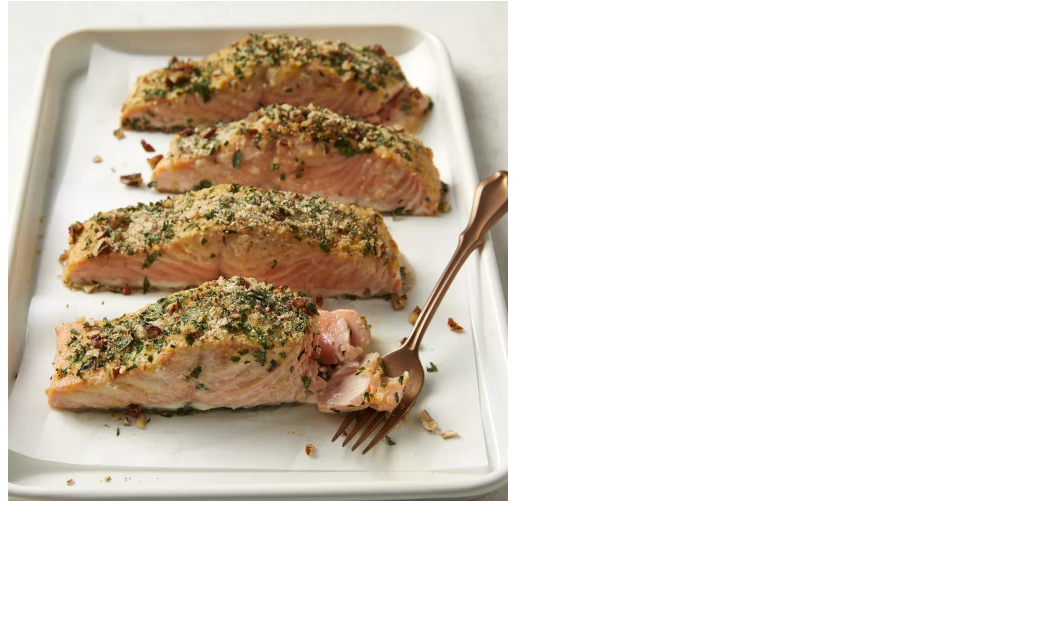
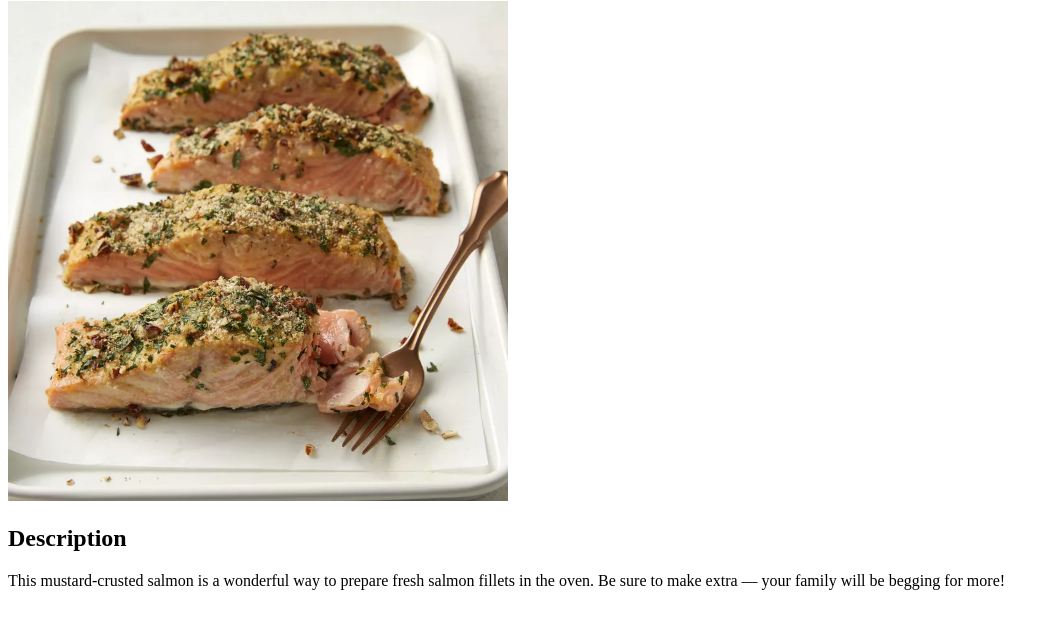
Before and after one commit to atrakjun51/odin-recipes, a plain HTML site: page recipes/baked-dijon-salmon.html in a window 1280 px wide. Shown: the part 79-708 px from the top of the page, without its empty margins (0-1059 px from the left). Drawn offline with Linux system fonts and the light colour scheme.

Commit message:
Add description to Dijon salmon recipe

```diff
--- a/recipes/baked-dijon-salmon.html
+++ b/recipes/baked-dijon-salmon.html
@@ -7,5 +7,7 @@
     <body>
         <h1>Baked Dijon Salmon</h1>
         <img src="../img/baked-dijon-salmon.webp" width="500" alt="A tray of four pieces of baked Dijon salmon">
+        <h2>Description</h2>
+        <p>This mustard-crusted salmon is a wonderful way to prepare fresh salmon fillets in the oven. Be sure to make extra — your family will be begging for more!</p>
     </body>
 </html>
```
